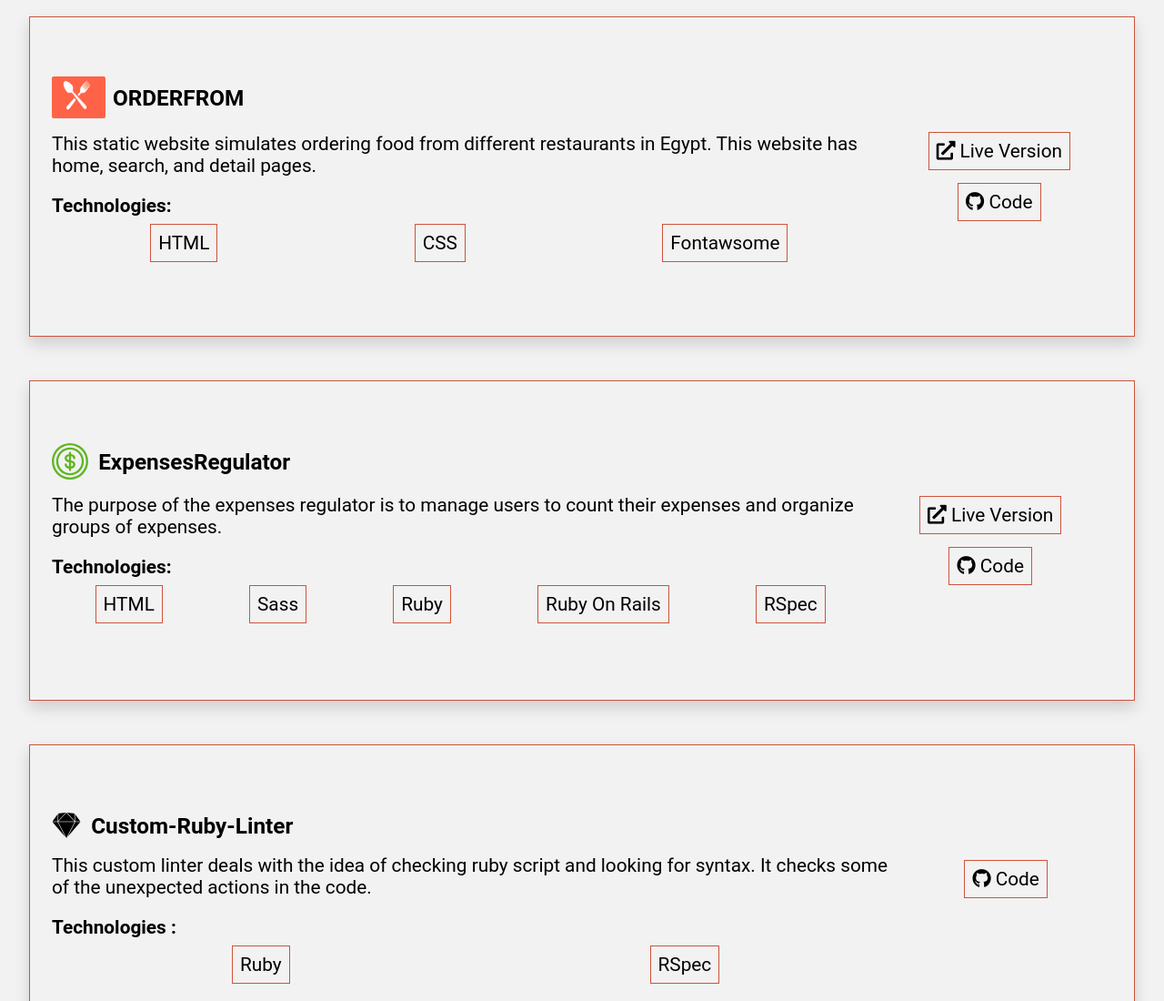
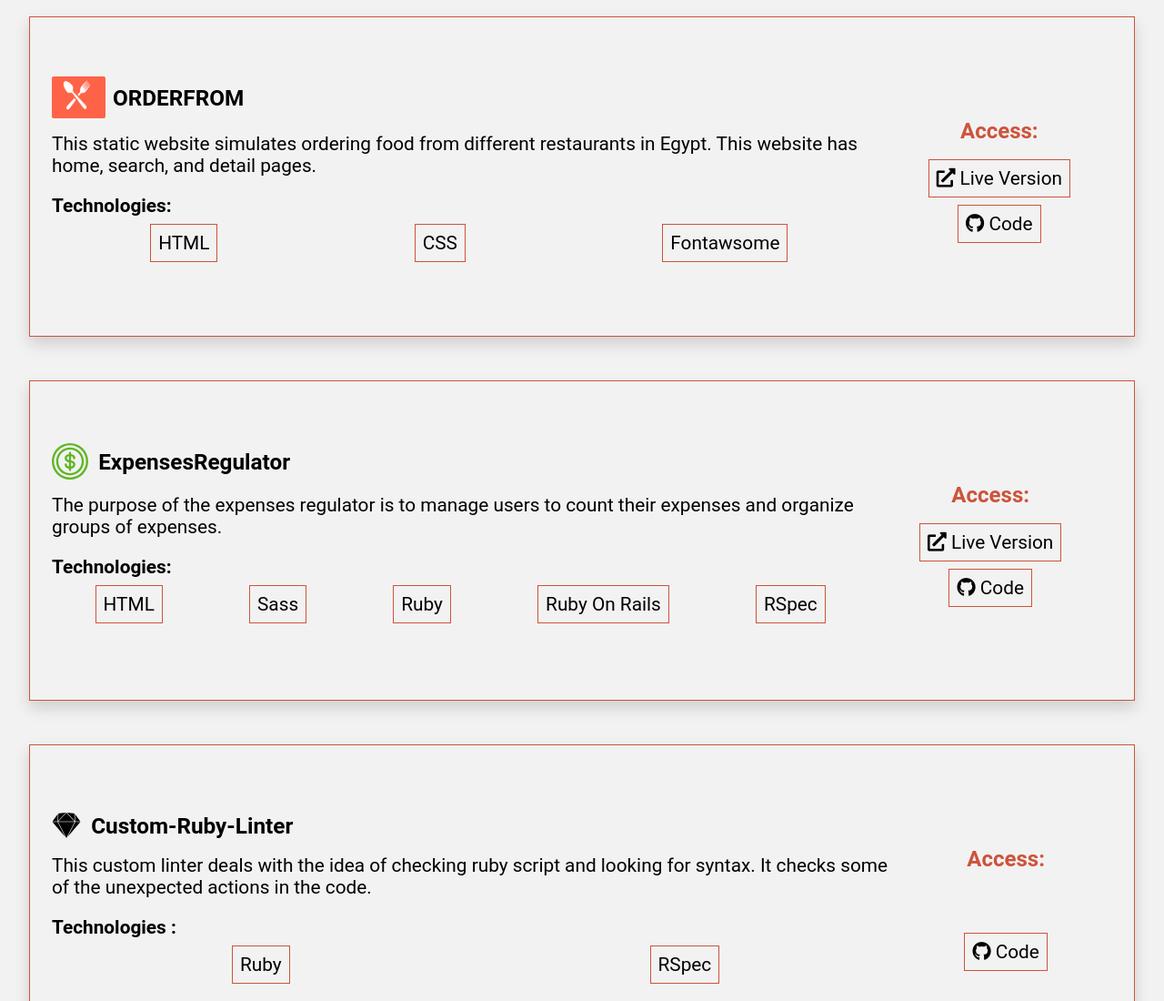
Before and after one commit to ammarkandel/Personal-Profile, a plain HTML site: page index.html in a window 1280 px wide. Shown: the part 1940-3040 px from the top of the page at 91% size. Drawn offline with Linux system fonts and the light colour scheme.

Commit message:
Add access title

```diff
--- a/css/projects.css
+++ b/css/projects.css
@@ -59,7 +59,13 @@
   align-items: center;
   justify-content: space-between;
   width: 20rem;
-  height: 5rem;
+  height: 8rem;
+}
+
+.live_links li:first-child {
+  font-size: 1.5rem;
+  font-weight: 600;
+  color: var(--main-color);
 }
 
 .live_links a {
--- a/index.html
+++ b/index.html
@@ -125,6 +125,7 @@
             </div>
           </article>
           <ul class="live_links">
+            <li>Access:</li>
             <li>
               <a
                 href="https://ammarkandel.github.io/Order-From-Restaurants/"
@@ -166,6 +167,7 @@
             </div>
           </article>
           <ul class="live_links">
+            <li>Access:</li>
             <li>
               <a
                 href="https://expenses-regulator.herokuapp.com/"
@@ -205,6 +207,7 @@
             </div>
           </article>
           <ul class="live_links">
+            <li>Access:</li>
             <li>
               <a
                 href="https://github.com/ammarkandel/Custom-Ruby-Linter"
@@ -238,6 +241,7 @@
             </div>
           </article>
           <ul class="live_links">
+            <li>Access:</li>
             <li>
               <a
                 href="https://github.com/ammarkandel/Tic-Tac-Toe-Game"
@@ -274,6 +278,7 @@
             </div>
           </article>
           <ul class="live_links">
+            <li>Access:</li>
             <li>
               <a
                 href="https://github.com/ammarkandel/Shooter-Game-JS"
@@ -315,6 +320,7 @@
             </div>
           </article>
           <ul class="live_links">
+            <li>Access:</li>
             <li>
               <a
                 href="https://github.com/ammarkandel/Restaurant-Menu"
```
